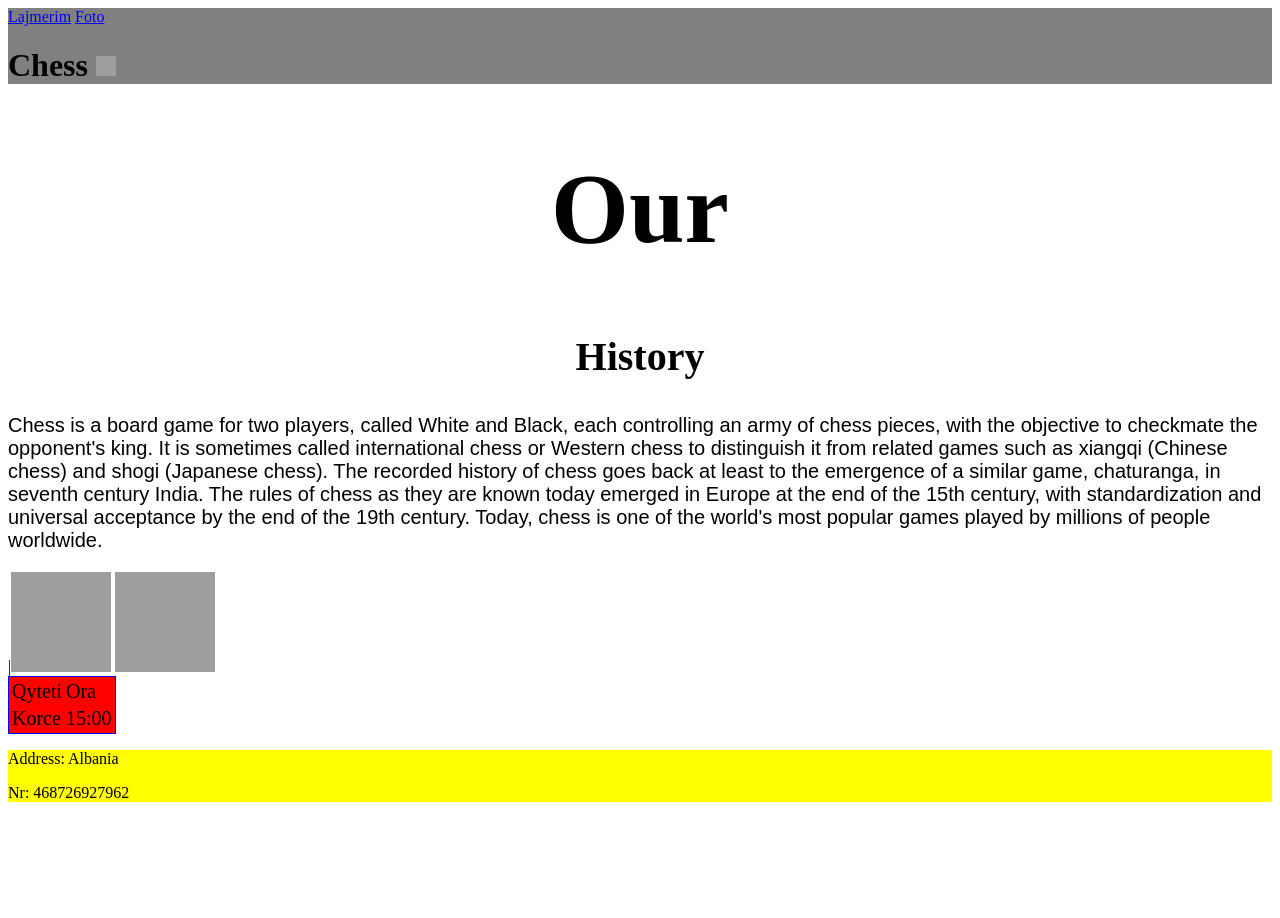
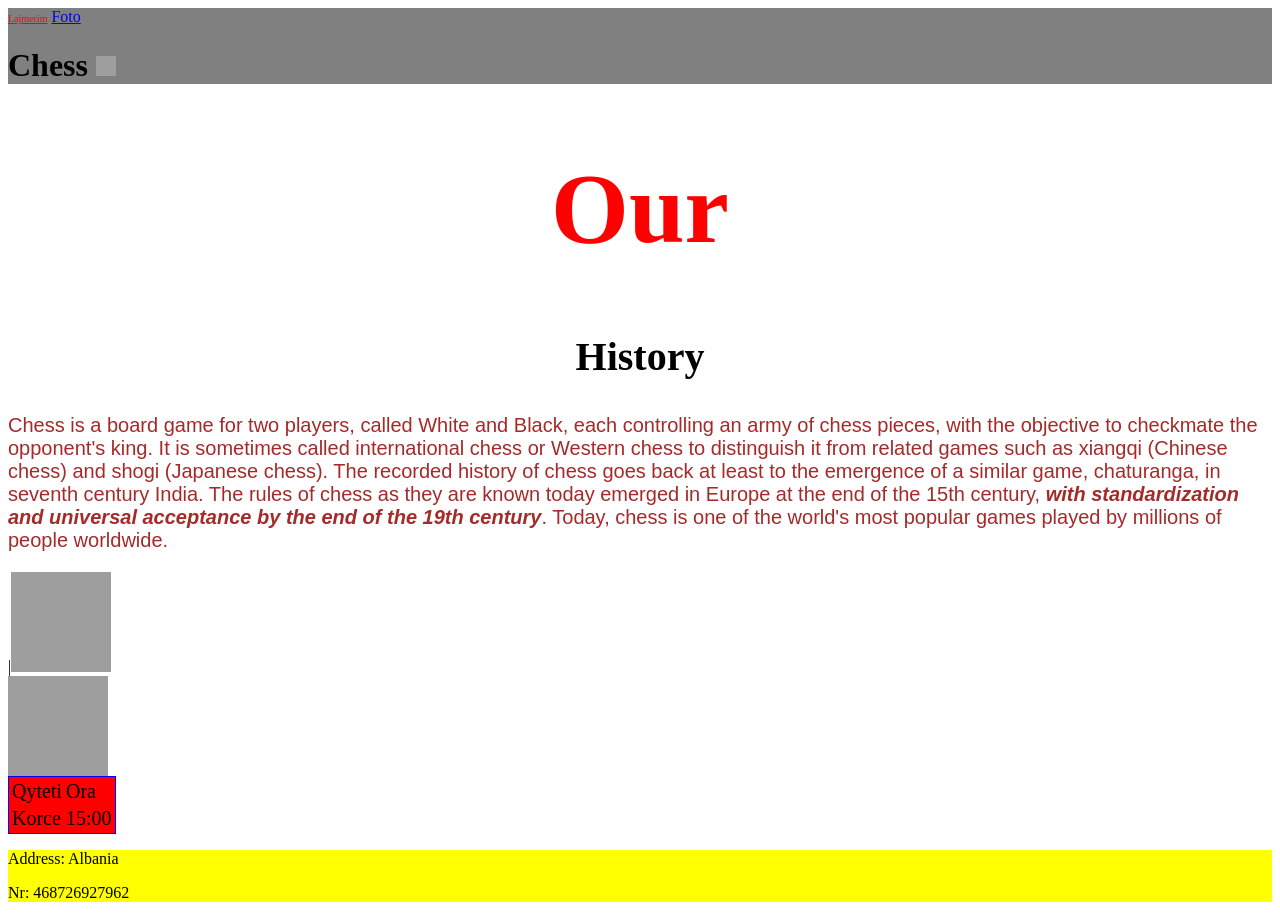
Before and after one commit to rushanjolin/module3lesson4, a plain HTML site: page index.html in a window 1280 px wide. Before the commit the page ends 818 px from the top, so only its background shows below. Drawn offline with Linux system fonts and the light colour scheme; grey boxes are pictures that could not be loaded.

Commit message:
Update index.html

```diff
--- a/index.html
+++ b/index.html
@@ -3,19 +3,19 @@
         <title>Chess</title>
     </head>
     <header style="background-color: grey;">
-        <a href="#info">Lajmerim</a>
+        <a href="#info" style="color:red; font-size: 10px;">Lajmerim</a>
         <a href="#foto">Foto</a>
         <h1>Chess
         <img src="https://play-lh.googleusercontent.com/bpdkCCI8e5IbAkLgRwI3e5dJDSR_kFe1Ioh7f7_AxxaR_Jn9VHF1Hx56DEAqGnHPynmd" width="20px" height="20px" /> </h1>
     </header>
     <main style="font-size: 50px; text-align: center;">
-        <h1>Our</h1>
+        <h1 style="color: red;">Our</h1>
         <h2 style="font-size: 40px;">History</h2>
     </main>
-        <p id="info" style="font-family: sans-serif; font-size: 20px;">
-            Chess is a board game for two players, called White and Black, each controlling an army of chess pieces, with the objective to checkmate the opponent's king. It is sometimes called international chess or Western chess to distinguish it from related games such as xiangqi (Chinese chess) and shogi (Japanese chess). The recorded history of chess goes back at least to the emergence of a similar game, chaturanga, in seventh century India. The rules of chess as they are known today emerged in Europe at the end of the 15th century, with standardization and universal acceptance by the end of the 19th century. Today, chess is one of the world's most popular games played by millions of people worldwide.
+        <p id="info" style="font-family: sans-serif; font-size: 20px; color: brown;">
+            Chess is a board game for two players, called White and Black, each controlling an army of chess pieces, with the objective to checkmate the opponent's king. It is sometimes called international chess or Western chess to distinguish it from related games such as xiangqi (Chinese chess) and shogi (Japanese chess). The recorded history of chess goes back at least to the emergence of a similar game, chaturanga, in seventh century India. The rules of chess as they are known today emerged in Europe at the end of the 15th century, <b><i>with standardization and universal acceptance by the end of the 19th century</i></b>. Today, chess is one of the world's most popular games played by millions of people worldwide.
         </p>
-        |<img src="https://www.museumofplay.org/app/uploads/2021/09/Chess-sq.jpg" height="100px" width="100px" / id="foto">
+        |<img src="https://www.museumofplay.org/app/uploads/2021/09/Chess-sq.jpg" height="100px" width="100px" / id="foto"> <br>
         <img src="https://images.chesscomfiles.com/uploads/v1/article/17623.87bb05cd.5000x5000o.bf0a4fe546cb.jpeg" height="100px" width="100px" />
         <table style="background-color: red; font-size: 20px; border: 1px solid blue;">
             <tr>
```
